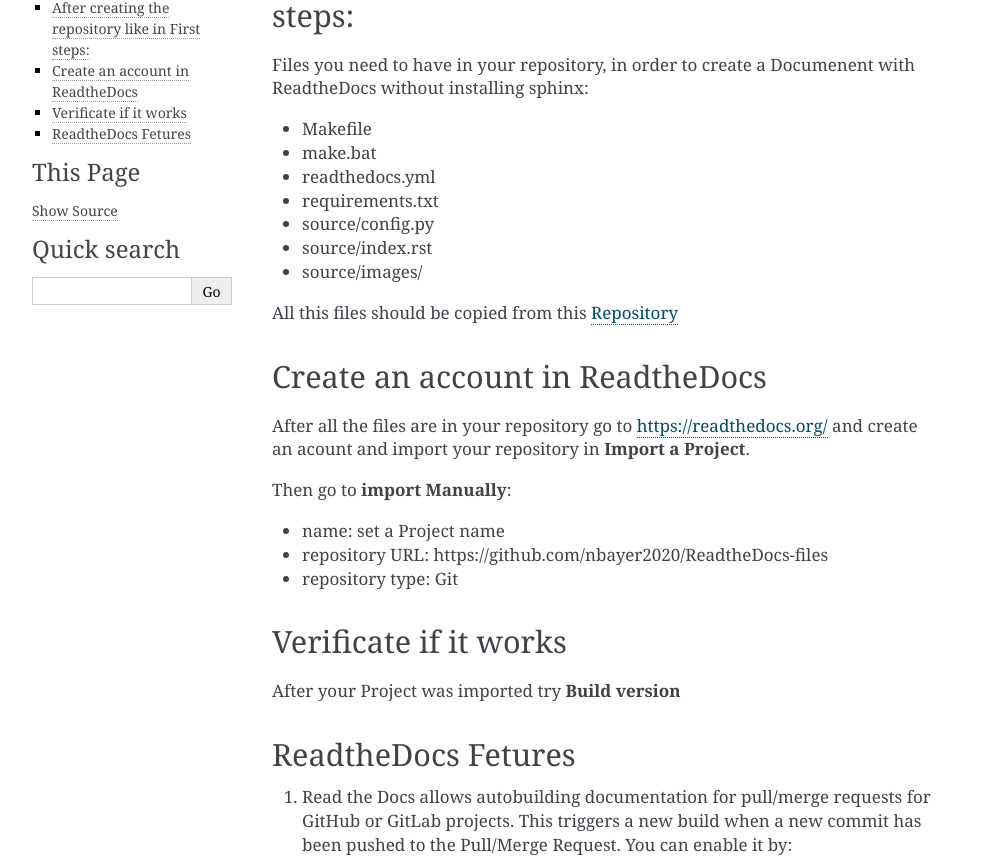
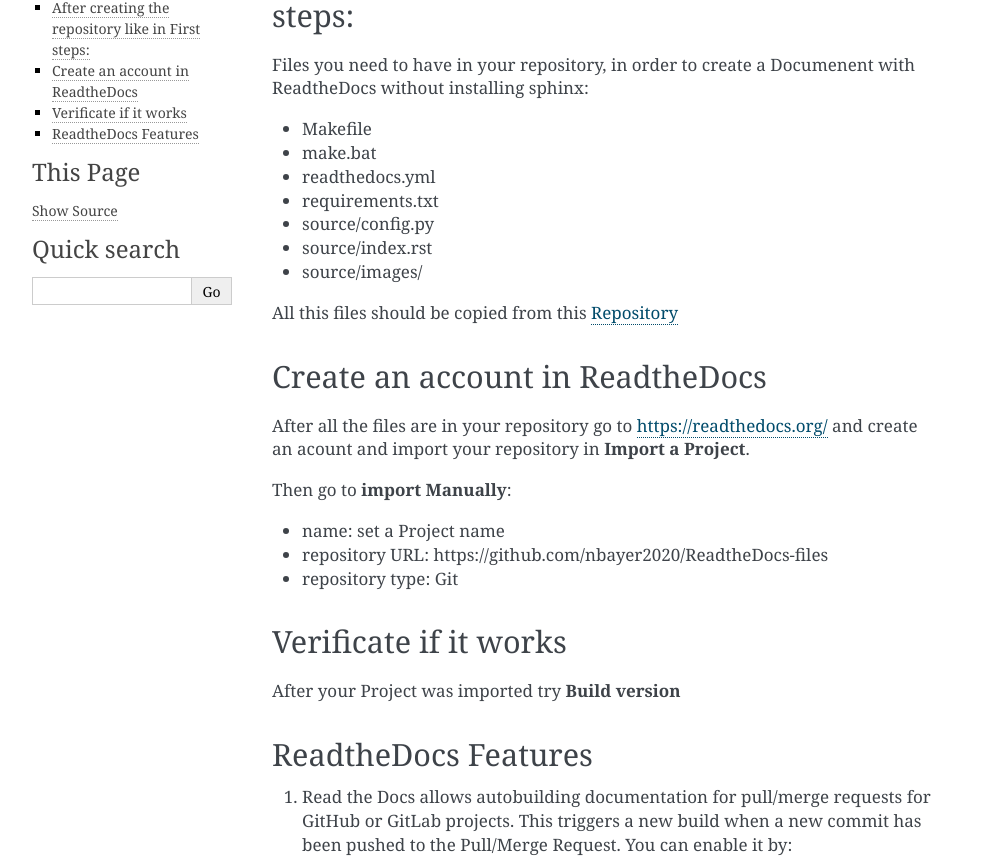
Before and after one commit to nbayer2020/Simple-GitHub-repo-and-ReadTheDocs-set-up-Guide, a Sphinx documentation site: the page built from source/read_the_docs.md, in a window 1280 px wide. Shown: the part 229-1087 px from the top of the page, without its empty margins (148-1141 px from the left). Built offline with Sphinx 7.4.7, drawn with Linux system fonts in a browser that asks for light colours.

Commit message:
Update read_the_docs.md

```diff
--- a/source/read_the_docs.md
+++ b/source/read_the_docs.md
@@ -30,7 +30,7 @@
 ## Verificate if it works
 After your Project was imported try **Build version**
 
-## ReadtheDocs Fetures
+## ReadtheDocs Features
 
 1. Read the Docs allows autobuilding documentation for pull/merge requests for GitHub or GitLab projects. This triggers a new build when a new commit has been pushed to the Pull/Merge Request. You can enable it by:
 * Go to **Admin** > **Advanced settings**
```
